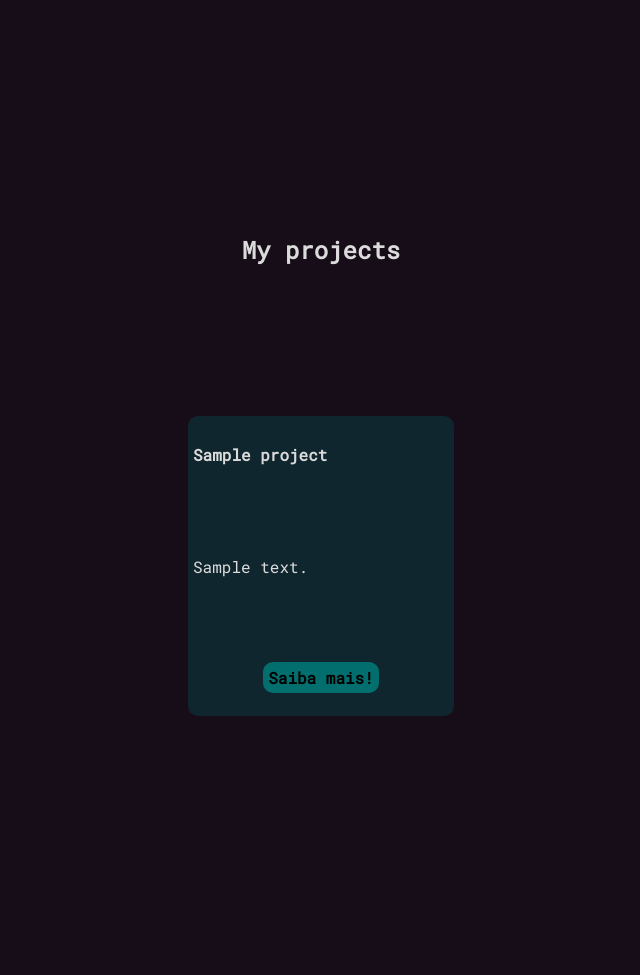
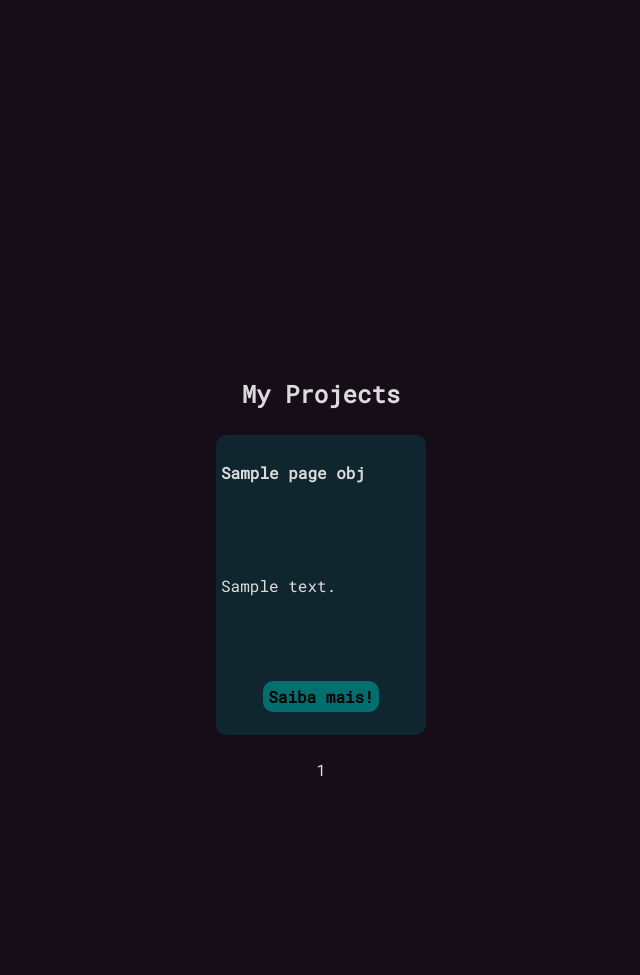
Before and after one commit to kmlino/my-portfolio, a Django app: template home/templates/home/index.html in a window 1280 px wide. Shown: the part 1366-2341 px from the top of the page, without its empty margins (319-959 px from the left). Run offline with Django 4.2, Linux system fonts and the light colour scheme; tables that the repository leaves empty hold one stand-in row (values such as "Sample post"); the template is opened without the code that fills it: values that come from a table or form of the project are taken from there, most other values are stand-ins (such as "Sample title", 1, 10 or a date in 2020); some libraries are stand-ins or nearby versions.

Commit message:
Pagination and a little cleaning

```diff
--- a/home/models.py
+++ b/home/models.py
@@ -5,6 +5,5 @@ class Project(models.Model):
     year = models.DateField()
     description = models.TextField()
 
-
     def __str__(self):
         return self.name
--- a/home/templates/home/index.html
+++ b/home/templates/home/index.html
@@ -8,7 +8,7 @@
     <link rel="stylesheet" href="\static\css\header.css">
     <link rel="stylesheet" href="\static\css\style.css">
     <link rel="stylesheet" href="\static\css\project.css">
-    <link rel="stylesheet" href="\static\css\projects.css">
+    {% comment %} <link rel="stylesheet" href="\static\css\projects.css"> {% endcomment %}
     <link rel="stylesheet" href="https://cdnjs.cloudflare.com/ajax/libs/font-awesome/4.7.0/css/font-awesome.min.css">
     <link rel="preconnect" href="https://fonts.googleapis.com">
     <link rel="preconnect" href="https://fonts.gstatic.com" crossorigin>
--- a/home/templates/home/projects.html
+++ b/home/templates/home/projects.html
@@ -1,19 +1,18 @@
-{% comment %} {% extends 'home/index.html' %} {% endcomment %}
-
 {% block content %}
 
 <section>
-  <h1 style="text-align:center">My projects</h1>
+  <div class="pages">
+    <h1 style="text-align:center">My Projects</h1>
     <div class="card-box">
-        {% for p in projects %}
+      {% for p in page_obj %}
       <div class="card-project">
-            <h4 class="card-title">{{p.name}}</h4>
+        <h4 class="card-title">{{ p.title }}</h4>
         <div class="bar">
           <div class="emptybar"></div>
           <div class="filledbar"></div>
         </div>
         <div class="card-text">
-                <p>{{p.description}}</p>
+          <p>{{ p.description }}</p>
         </div>
         <div class="card-button">
           <a href="#" id="card-btn">Saiba mais!</a>
@@ -21,39 +20,23 @@
       </div>
       {% endfor %}
     </div>
-</section>
-{% endblock content %}
 
+    <div class="pagination">
+      <span class="step-links">
+        {% if page_obj.has_previous %}
+          <a href="?page=1">&laquo; first</a>
+          <a href="?page={{ page_obj.previous_page_number }}">previous</a>
+        {% endif %}
 
-{% comment %} {% block content %}
+        <span class="current-page">{{ page_obj.number }}</span>
 
-<section>
-  <h1 style="text-align:center">My projects</h1>
-      <div class="card-box">
-        {% for p in projects %}
-        <div class="slide-container swiper">
-          <div class="slide-content">
-              <div class="card-wrapper swiper-wrapper">
-                  <div class="card-main swiper-slide">
-                      <div class="image-content">
-                          <span class="overlay"></span>
-                          <div class="card-image">
-                              <!--<img src="images/profile1.jpg" alt="" class="card-img">-->
+        {% if page_obj.has_next %}
+            <a href="?page={{ page_obj.next_page_number }}">next</a>
+            <a href="?page={{ page_obj.paginator.num_pages }}">last &raquo;</a>
+        {% endif %}
+      </span>
     </div>
   </div>
-                      <div class="card-content">
-                          <h2 class="name">{{p.name}}</h2>
-                          <p class="description">{{p.description}}</p>
-                          <button class="button">View More</button>
-                      </div>
-                  </div>
-              </div>
-          </div>
-          <div class="swiper-button-next swiper-navBtn"></div>
-          <div class="swiper-button-prev swiper-navBtn"></div>
-          <div class="swiper-pagination"></div>
-        </div>
-        {% endfor %}
-      </div>
 </section>
-{% endblock content %} {% endcomment %}
+
+{% endblock content %}
--- a/home/urls.py
+++ b/home/urls.py
@@ -22,7 +22,6 @@ router.register(r'users', UserViewSet)
 urlpatterns = [
     path('', views.home_pg, name="home"),
     path('about/', views.about, name="about" ),
-    path('my_work/', views.my_work, name="my_work" ),
     path('project/', views.project, name="project" ),
     path('api-auth/', include('rest_framework.urls', namespace='rest_framework'))
 ]
--- a/static/css/project.css
+++ b/static/css/project.css
@@ -1,14 +1,18 @@
-
-#teste_p {
+.pages {
+    position: relative;
+    height: 450px;
+    top: 120px;
+    place-content: center;
     display: flex;
-    color: white;
+    flex-wrap: nowrap;
+    flex-direction: column;
+    align-items: center;
+    justify-content: space-evenly
 }
 
 .card-box {
-    position: relative;
     height: 300px;
-    width: 100%;
-    top: 150px;
+    width: auto;
     place-content: center;
     display: flex;
     flex-wrap: nowrap;
@@ -20,9 +24,7 @@
 }
 
 .card-project {
-    /* height: 270px; */
-    width: 20%;
-    /* text-align: center; */
+    width: 200px;
     background-color:#026f6d41;
     border-radius: 10px;
     padding: 5px;
@@ -144,6 +146,10 @@ svg {
     transition: 0.4s ease-out;
 }
 
+.pagination {
+    position: relative;
+}
+
 @media screen and (max-width:1000px){
     /* .card-project {
         width: 50%  ;
--- a/static/css/projects.css
+++ /dev/null
@@ -1,146 +0,0 @@
-/* Google Fonts - Poppins */
-@import url('https://fonts.googleapis.com/css2?family=Poppins:wght@300;400;500;600&display=swap');
-
-/* *{
-  margin: 0;
-  padding: 0;
-  box-sizing: border-box;
-  font-family: 'Poppins', sans-serif;
-}
-body{
-  min-height: 100vh;
-  display: flex;
-  align-items: center;
-  justify-content: center;
-  background-color: #EFEFEF;
-} */
-
-.slide-container{
-  padding: 40px 0;
-}
-.slide-content{
-  margin: 0 40px;
-  overflow: hidden;
-  border-radius: 25px;
-}
-.card-main{
-  border-radius: 25px;
-  background-color: #FFF;
-}
-.image-content{
-    display: flex;
-    flex-direction: column;
-    align-items: center;
-    padding: 10px 14px;
-    word-wrap: break-word;
-    position: relative;
-    row-gap: 5px;
-    padding: 25px 0;
-}
-.card-content{
-  display: flex;
-  flex-direction: column;
-  align-items: center;
-  padding: 5px 5px;
-  word-wrap: break-word;
-  width: 200px;
-}
-.card-content{
-    background-color: white;
-}
-.overlay{
-  position: absolute;
-  left: 0;
-  top: 0;
-  height: 100%;
-  width: 100%;
-  background-color: #4070F4;
-  border-radius: 25px 25px 0 25px;
-}
-.overlay::before,
-.overlay::after{
-  content: '';
-  position: absolute;
-  right: 0;
-  bottom: -40px;
-  height: 40px;
-  width: 40px;
-  background-color: #4070F4;
-}
-.overlay::after{
-  border-radius: 0 25px 0 0;
-  background-color: #FFF;
-}
-.card-image{
-  position: relative;
-  height: 150px;
-  width: 150px;
-  border-radius: 50%;
-  background: #FFF;
-  padding: 3px;
-}
-.card-image .card-img{
-  height: 100%;
-  width: 100%;
-  object-fit: cover;
-  border-radius: 50%;
-  border: 4px solid #4070F4;
-}
-.name{
-  font-size: 18px;
-  font-weight: 500;
-  color: #333;
-}
-.description{
-  font-size: 14px;
-  color: #707070;
-  text-align: center;
-}
-.button{
-  border: none;
-  font-size: 16px;
-  color: #FFF;
-  padding: 8px 16px;
-  background-color: #4070F4;
-  border-radius: 6px;
-  margin: 14px;
-  cursor: pointer;
-  transition: all 0.3s ease;
-}
-.button:hover{
-  background: #265DF2;
-}
-
-.swiper-navBtn{
-  color: #6E93f7;
-  transition: color 0.3s ease;
-}
-.swiper-navBtn:hover{
-  color: #4070F4;
-}
-.swiper-navBtn::before,
-.swiper-navBtn::after{
-  font-size: 35px;
-}
-.swiper-button-next{
-  right: 0;
-}
-.swiper-button-prev{
-  left: 0;
-}
-.swiper-pagination-bullet{
-  background-color: #6E93f7;
-  opacity: 1;
-}
-.swiper-pagination-bullet-active{
-  background-color: #4070F4;
-}
-
-@media screen and (max-width: 768px) {
-  .slide-content{
-    margin: 0 10px;
-  }
-  .swiper-navBtn{
-    display: none;
-  }
-}
```
Also changed, not shown: home/views.py (+10 -9 lines), static/css/style.css (+0 -9 lines). Lines whose indentation alone changed are shown as unchanged.
